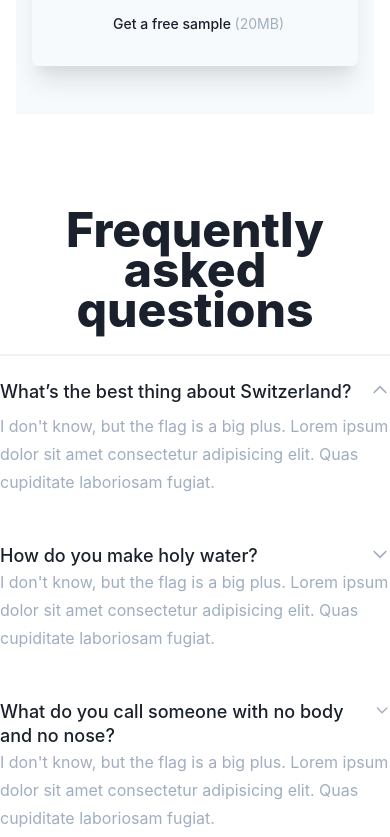
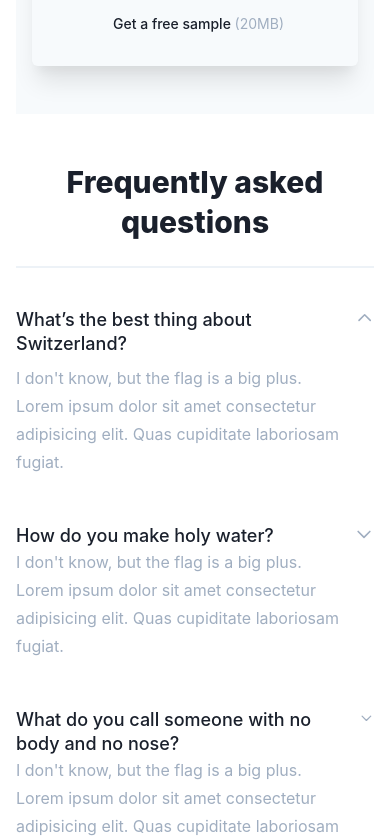
Before and after one commit to pratikjain2712/tailwindPractice, a React (Create React App) app: page / in a window 390 px wide. Shown: the part 4120-4957 px from the top of the page. Built offline with nearby package versions, Linux system fonts and the light colour scheme.

Commit message:
responsive faq section added

```diff
--- a/src/components/Accordion/AccordionItem.js
+++ b/src/components/Accordion/AccordionItem.js
@@ -27,7 +27,7 @@ const AccordionItem = ({ showDescription, ariaExpanded, fontWeightBold, item, in
       <p
         id={`faq${index + 1}_desc`}
         data-qa="faq__desc"
-        className={`faq__desc ${showDescription} text-base leading-7 font-normal text-gray-500 font-sans ${showDescription && "mt-2"}`}
+        className={`faq__desc ${showDescription} pr-8 lg:pr-0 text-base leading-7 font-normal text-gray-500 font-sans ${showDescription && "mt-2"}`}
       >
         {item.answer}
       </p>
--- a/src/components/Accordion/index.js
+++ b/src/components/Accordion/index.js
@@ -23,7 +23,7 @@ const Accordion = ({ questionsAnswers }) => {
     );
   });
 
-  return <dl className="faq__list">{renderedQuestionsAnswers}</dl>;
+  return <dl className="faq__list container mx-auto md:max-w-2xl lg:max-w-full">{renderedQuestionsAnswers}</dl>;
 };
 
 export default Accordion;
--- a/src/components/FAQ.js
+++ b/src/components/FAQ.js
@@ -36,8 +36,8 @@ const questionsAnswers = [
 
 export default function FAQ() {
   return (
-    <section className="faqSection py-24 bg-white mx-auto" style={{ maxWidth: 768 }}>
-      <h3 className="text-center pb-6 border-b-2 border-gray-200 font-extrabold text-5xl leading-10 font-sans text-gray-900">
+    <section className="faqSection py-12 bg-white sm:container xl:max-w-screen-md lg:max-w-4xl mx-4 sm:mx-auto">
+      <h3 className="mb-4 text-3xl lg:text-4xl xl:text-5xl text-center px-12 sm:px-0 pb-6 border-b-2 border-gray-200 font-extrabold leading-10 font-sans text-gray-900">
         Frequently asked questions
       </h3>
       <Accordion questionsAnswers={questionsAnswers} key={"FAQ"} />
```
